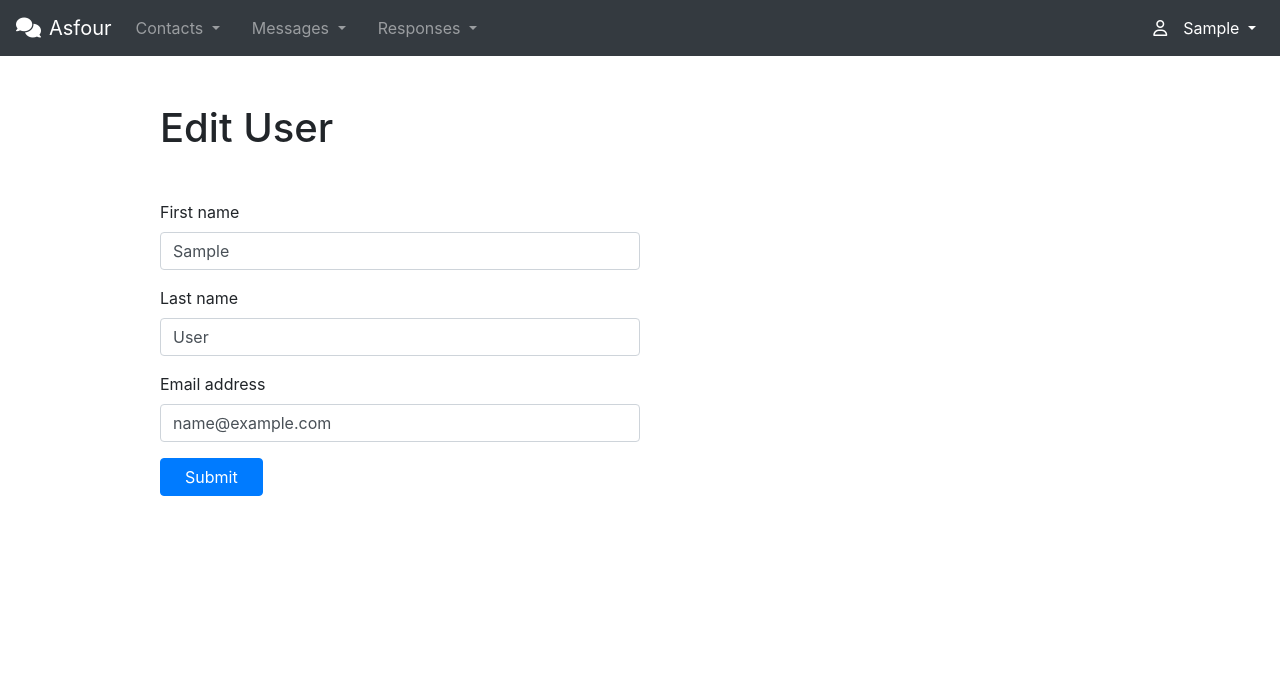
After one commit to acounsel/asfour, a Django app: page /user/ in a window 1280 px wide. The commit adds this page. Shown: the top 682 px of the page. Run offline with Django 3.2, Linux system fonts and the light colour scheme; the visitor is signed in with stand-in values (Sample User, id 1); some libraries are stand-ins or nearby versions.

Commit message:
add user and org forms, log list

```diff
--- a/messenger/templates/addins/navbar.html
+++ b/messenger/templates/addins/navbar.html
@@ -23,6 +23,7 @@
         <div class="dropdown-menu" aria-labelledby="navbarDropdownMenuLink">
           <a class="dropdown-item" href="{% url 'message-list' %}">View Messages</a>
           <a class="dropdown-item" href="{% url 'message-create' %}">Add Message</a>
+          <a class="dropdown-item" href="{% url 'messagelog-list' %}">Send Log</a>
         </div>
       </li>
       <li class="nav-item dropdown mr-auto">
@@ -30,7 +31,7 @@
           Responses
         </a>
         <div class="dropdown-menu" aria-labelledby="navbarDropdownMenuLink">
-          <a class="dropdown-item" href="{% url 'response-list' %}">View Response</a>
+          <a class="dropdown-item" href="{% url 'response-list' %}">View Responses</a>
         </div>
       </li>
      <!--  <li class="nav-item dropdown mr-auto">
@@ -48,8 +49,8 @@
           <span class="UserIcon mr-3 text-white"><i class="far fa-user"></i></span>{{ request.user.first_name }}
         </a>
         <div class="dropdown-menu" aria-labelledby="navbarDropdown">
-          <a class="dropdown-item" href="#">Settings</a>
-          <a class="dropdown-item" href="#">Organization</a>
+          <a class="dropdown-item" href="{% url 'user-update' %}">Settings</a>
+          <a class="dropdown-item" href="{% url 'organization-update' %}">Organization</a>
           <div class="dropdown-divider"></div>
           <a class="dropdown-item" href="{% url 'logout' %}">Logout</a>
           </div>
--- /dev/null
+++ b/messenger/templates/messenger/organization_form.html
@@ -0,0 +1,5 @@
+{% extends 'base.html' %}
+{% block body %}
+<h1>Edit Organization</h1>
+{% include 'addins/form.html' %}
+{% endblock %}
--- /dev/null
+++ b/messenger/templates/messenger/user_form.html
@@ -0,0 +1,5 @@
+{% extends 'base.html' %}
+{% block body %}
+<h1>Edit User</h1>
+{% include 'addins/form.html' %}
+{% endblock %}
--- a/messenger/urls.py
+++ b/messenger/urls.py
@@ -15,6 +15,7 @@ urlpatterns = [
     ])),
     path('messages/', include([
         path('', views.MessageList.as_view(), name='message-list'),
+        path('log/',views.MessageLogList.as_view(), name='messagelog-list'),
         path('add/',views.MessageCreate.as_view(), name='message-create'),
         # path('export/', views.CommitmentExport.as_view(), name='commitment-export'),
         path('<pk>/', include([
@@ -27,4 +28,6 @@ urlpatterns = [
     path('responses/', include([
         path('', views.ResponseList.as_view(), name='response-list'),
     ])),
+    path('organization/', views.OrganizationUpdate.as_view(), name='organization-update'),
+    path('user/', views.UserUpdate.as_view(), name='user-update'),
 ]
--- a/messenger/views.py
+++ b/messenger/views.py
@@ -1,6 +1,8 @@
 from django.apps import apps
 from django.contrib import messages
 from django.contrib.auth.mixins import LoginRequiredMixin
+from django.contrib.auth.models import User
+from django.contrib.messages.views import SuccessMessageMixin
 from django.http import HttpResponse
 from django.shortcuts import redirect, render
 from django.views.decorators.csrf import csrf_exempt
@@ -195,3 +197,22 @@ class HarvestResponse(View):
         resp = MessagingResponse()
         resp.message('Thank you for your message')
         return HttpResponse(str(resp))
+
+class OrganizationUpdate(SuccessMessageMixin, UpdateView):
+    model = Organization
+    fields = ('name', 'twilio_api_key', 'twilio_secret', 'phone')
+    success_message = 'Organization Updated!'
+    success_url = reverse_lazy('home')
+
+    def get_object(self):
+        return self.request.user.userprofile.organization
+
+class UserUpdate(SuccessMessageMixin, UpdateView):
+    model = User
+    fields = ('first_name', 'last_name', 'email')
+    success_message = 'User Updated!'
+    success_url = reverse_lazy('home')
+    template_name = 'messenger/user_form.html'
+
+    def get_object(self):
+        return self.request.user
```
Also changed, not shown: messenger/templates/messenger/messagelog_list.html (added, +30 -0 lines).
